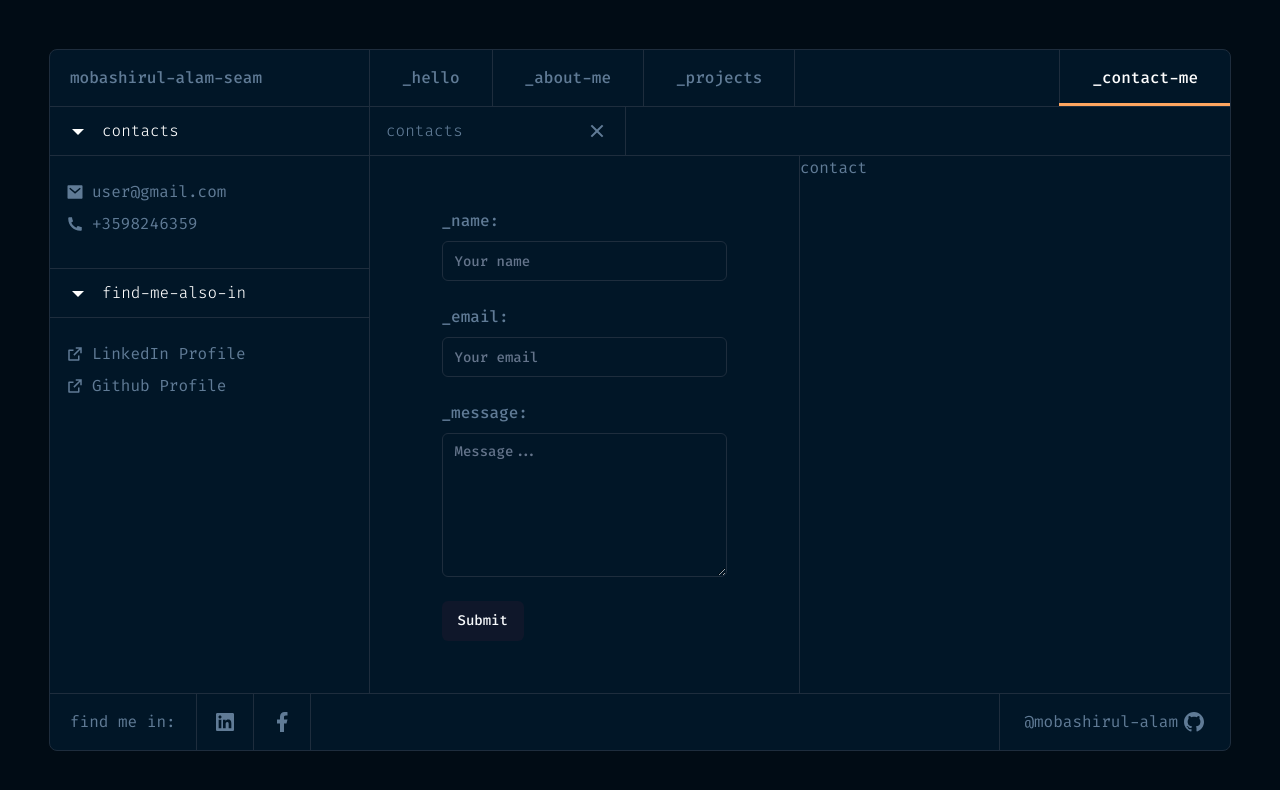
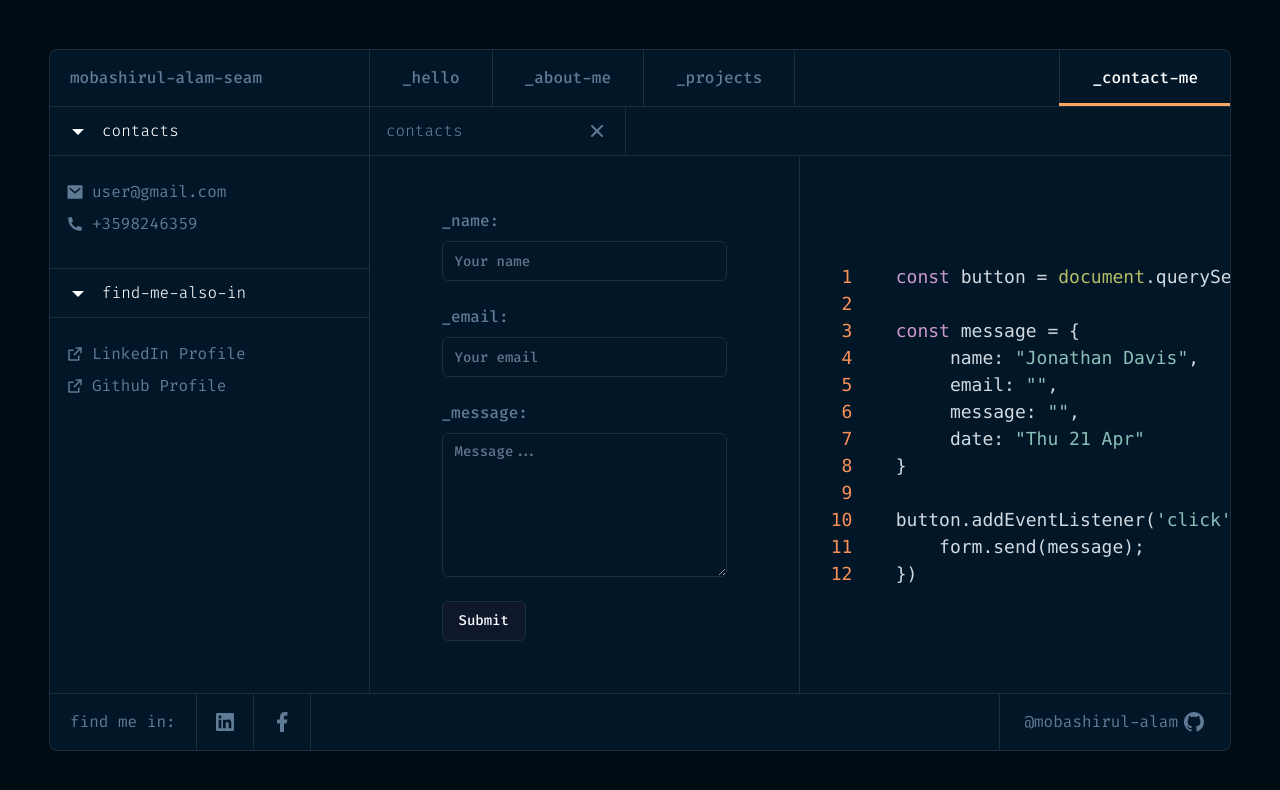
Before and after one commit to mobashirul-alam/mobashirul-alam-portfolio, a Next.js app: page /contact in a window 1280 px wide. Shown: the top 790 px of the page. Built offline with nearby package versions, Linux system fonts and the light colour scheme.

Commit message:
codeblock added to contact page

```diff
--- a/app/(routes)/contact/components/contactForm.tsx
+++ b/app/(routes)/contact/components/contactForm.tsx
@@ -1,7 +1,29 @@
 import { RiCloseLine } from "@remixicon/react";
+import SyntaxHighlighter from "react-syntax-highlighter";
+import { rainbow } from "react-syntax-highlighter/dist/esm/styles/hljs";
 import MainForm from "./mainForm";
 
 const ContactForm = () => {
+    const codeString = `
+   1    const button = document.querySelector('#sendBtn');
+   2
+   3    const message = {
+   4    	 name: "Jonathan Davis",
+   5    	 email: "",
+   6    	 message: "",
+   7    	 date: "Thu 21 Apr"
+   8    }
+   9
+  10    button.addEventListener('click', () => {
+  11    	form.send(message);
+  12    })
+  `;
+
+    // setting custom style for codeblock
+    const customStyle = { ...rainbow };
+    customStyle.hljs.background = "#011627";
+    customStyle.hljs.fontSize = "18px";
+
     return (
         <div className="h-full w-full ">
             <div className="border-b w-full">
@@ -16,7 +38,14 @@ const ContactForm = () => {
                     <MainForm />
                 </div>
 
-                <div>contact</div>
+                <div className="flex justify-center items-center">
+                    <SyntaxHighlighter
+                        language="javascript"
+                        style={customStyle}
+                    >
+                        {codeString}
+                    </SyntaxHighlighter>
+                </div>
             </div>
         </div>
     );
--- a/app/(routes)/contact/components/mainForm.tsx
+++ b/app/(routes)/contact/components/mainForm.tsx
@@ -106,7 +106,9 @@ const MainForm = () => {
                         </FormItem>
                     )}
                 />
-                <Button type="submit">Submit</Button>
+                <Button type="submit" className="border hover:border-white">
+                    Submit
+                </Button>
             </form>
         </Form>
     );
--- a/package.json
+++ b/package.json
@@ -22,6 +22,7 @@
         "react": "^18",
         "react-dom": "^18",
         "react-hook-form": "^7.50.1",
+        "react-syntax-highlighter": "^15.5.0",
         "sonner": "^1.4.0",
         "tailwind-merge": "^2.2.1",
         "tailwindcss-animate": "^1.0.7",
@@ -31,6 +32,7 @@
         "@types/node": "^20",
         "@types/react": "^18",
         "@types/react-dom": "^18",
+        "@types/react-syntax-highlighter": "^15.5.11",
         "autoprefixer": "^10.0.1",
         "eslint": "^8",
         "eslint-config-next": "14.1.0",
```
Also changed, not shown: 1 other file (tests, documents, lock files or other folders).
